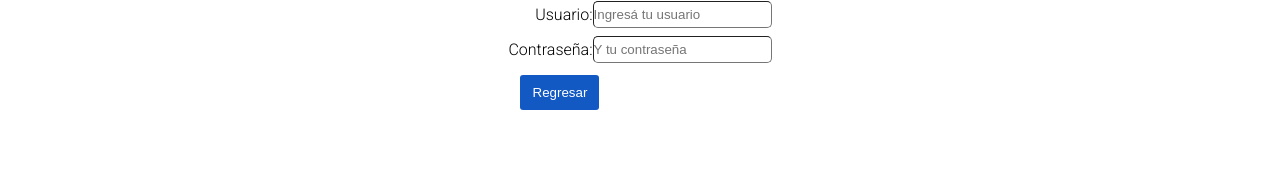
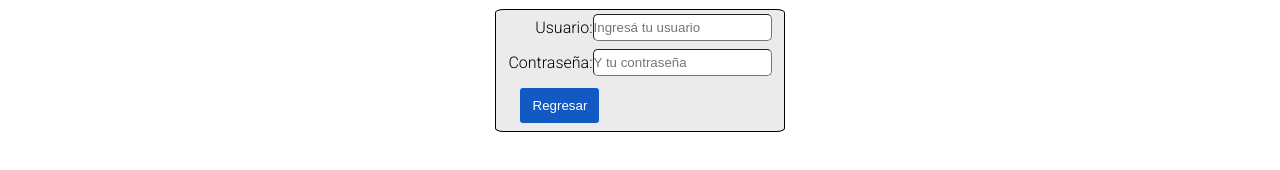
Before and after one commit to MDMendez1207/Clase-17DDHH, a website: page views/login.html in a window 1280 px wide. Shown: the part 106-276 px from the top of the page. Drawn offline with Linux system fonts and the light colour scheme.

Commit message:
Commit pre clase 15/11

```diff
--- a/public/css/prodForm.css
+++ b/public/css/prodForm.css
@@ -23,10 +23,14 @@
 }
 
 .log-main {
-    background-color:white;
+    background-color:var(--grey);
     justify-content: center;
-
+    width: fit-content;
+    padding: 0px 12px;
+    border: solid black 1px;
+    border-radius: 3%;
     margin:auto;
+    margin-top: 12px;
     display: flex;
     align-items: center;
 }
```
